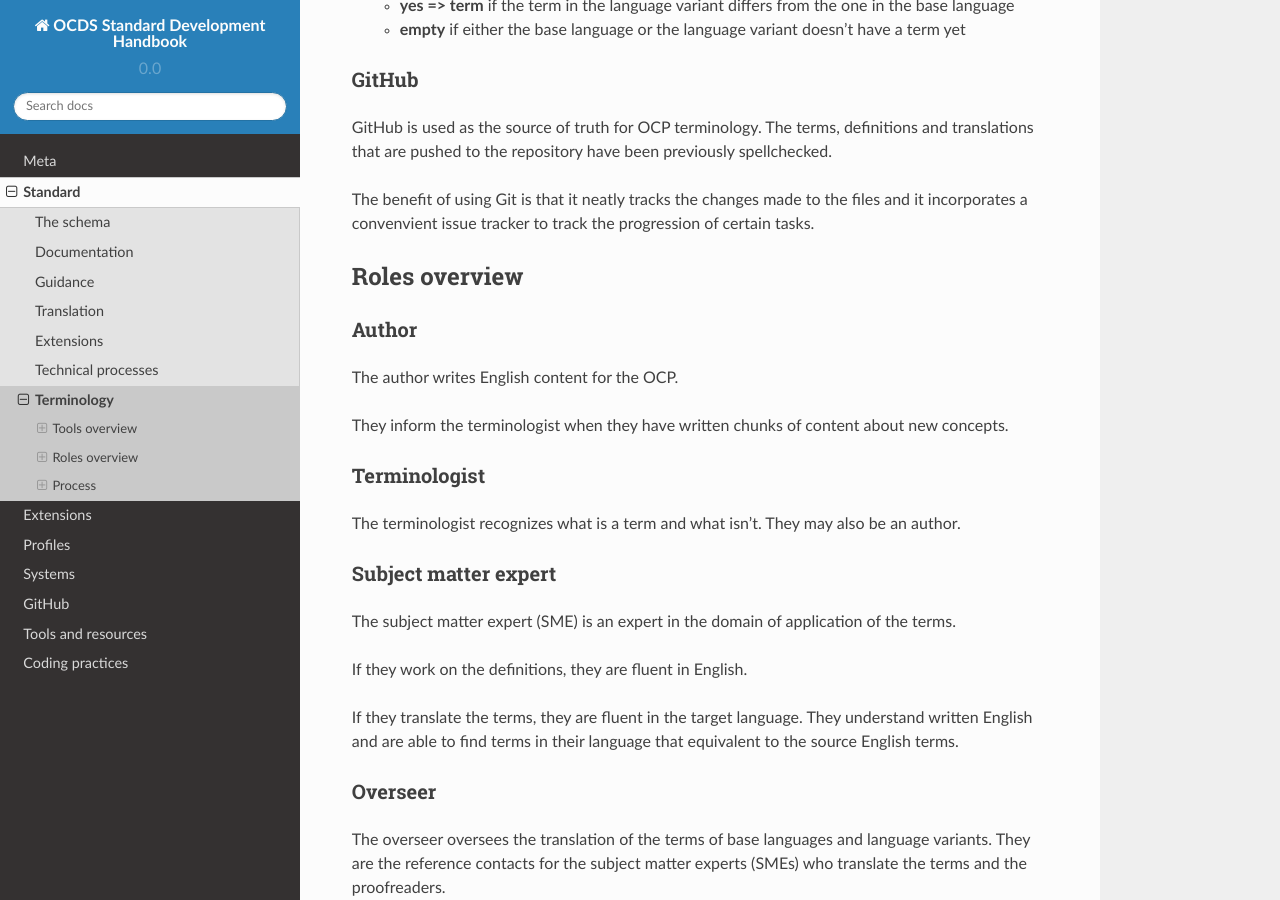
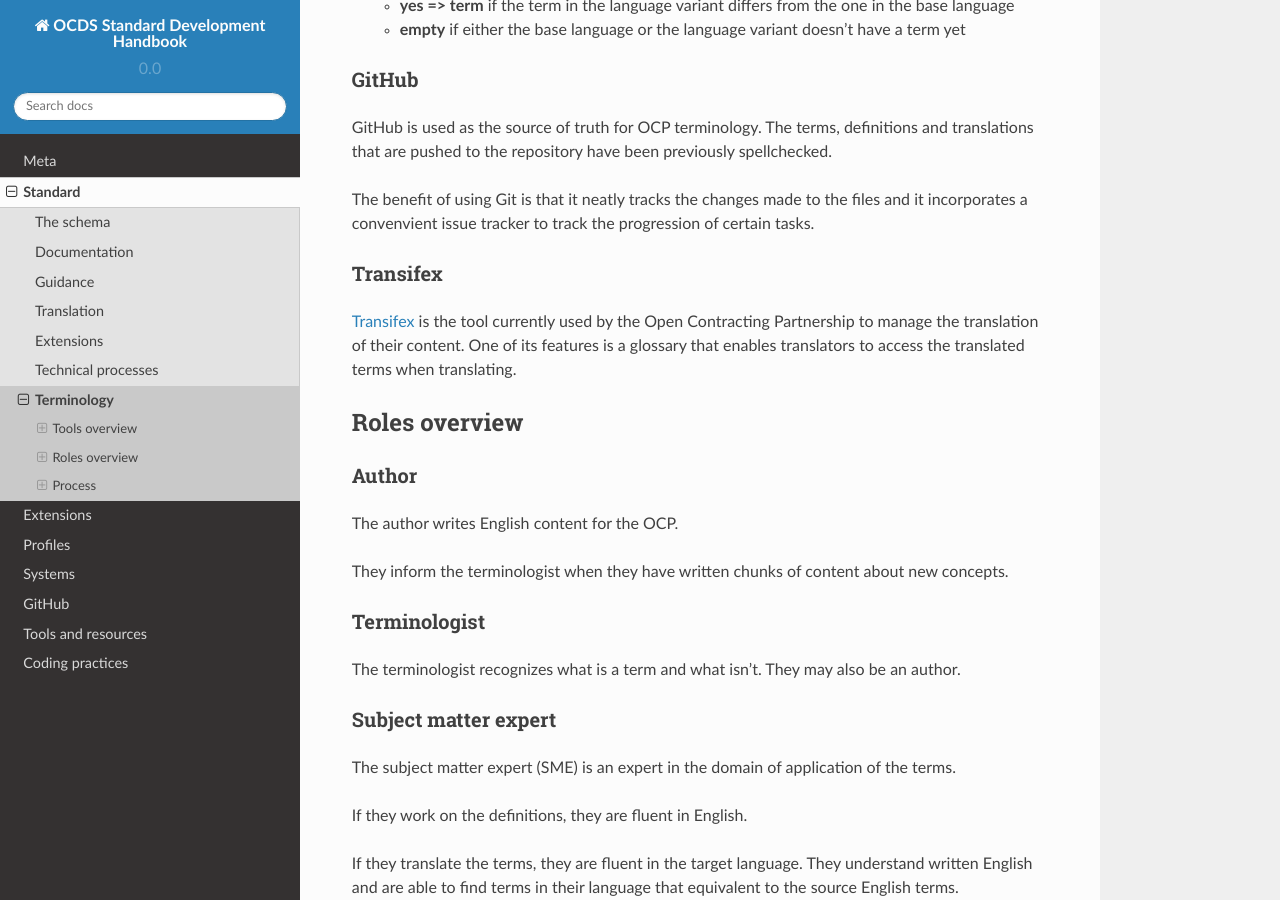
Before and after one commit to open-contracting/standard-development-handbook, a Sphinx documentation site: the page built from docs/standard/terminology.md, in a window 1280 px wide and 900 px high, scrolled down 1796 px. Built offline with Sphinx 7.4.7 and the Read the Docs theme 2.0.0, drawn with Linux system fonts in a browser that asks for light colours.

Commit message:
Added a description of the Transifex tool

```diff
--- a/docs/standard/terminology.md
+++ b/docs/standard/terminology.md
@@ -41,12 +41,15 @@ The sheet of a language variant is edited by the SMEs and the proofreaders. It h
     - **yes => term** if the term in the language variant differs from the one in the base language
     - **empty** if either the base language or the language variant doesn't have a term yet
 
-
 ### GitHub
 
 GitHub is used as the source of truth for OCP terminology. The terms, definitions and translations that are pushed to the repository have been previously spellchecked.
 
 The benefit of using Git is that it neatly tracks the changes made to the files and it incorporates a convenvient issue tracker to track the progression of certain tasks.
+
+### Transifex
+
+[Transifex](https://www.transifex.com/OpenDataServices/public/) is the tool currently used by the Open Contracting Partnership to manage the translation of their content. One of its features is a glossary that enables translators to access the translated terms when translating.
 
 ## Roles overview
 
```
